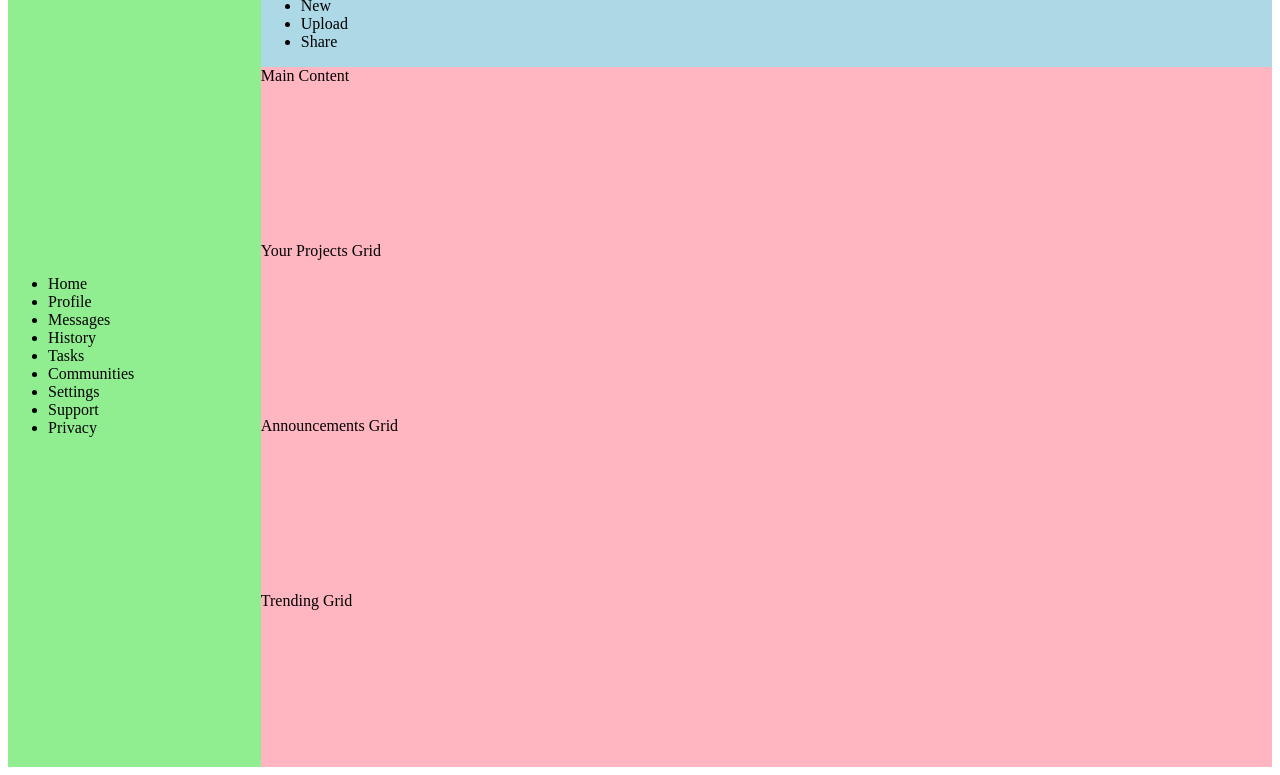
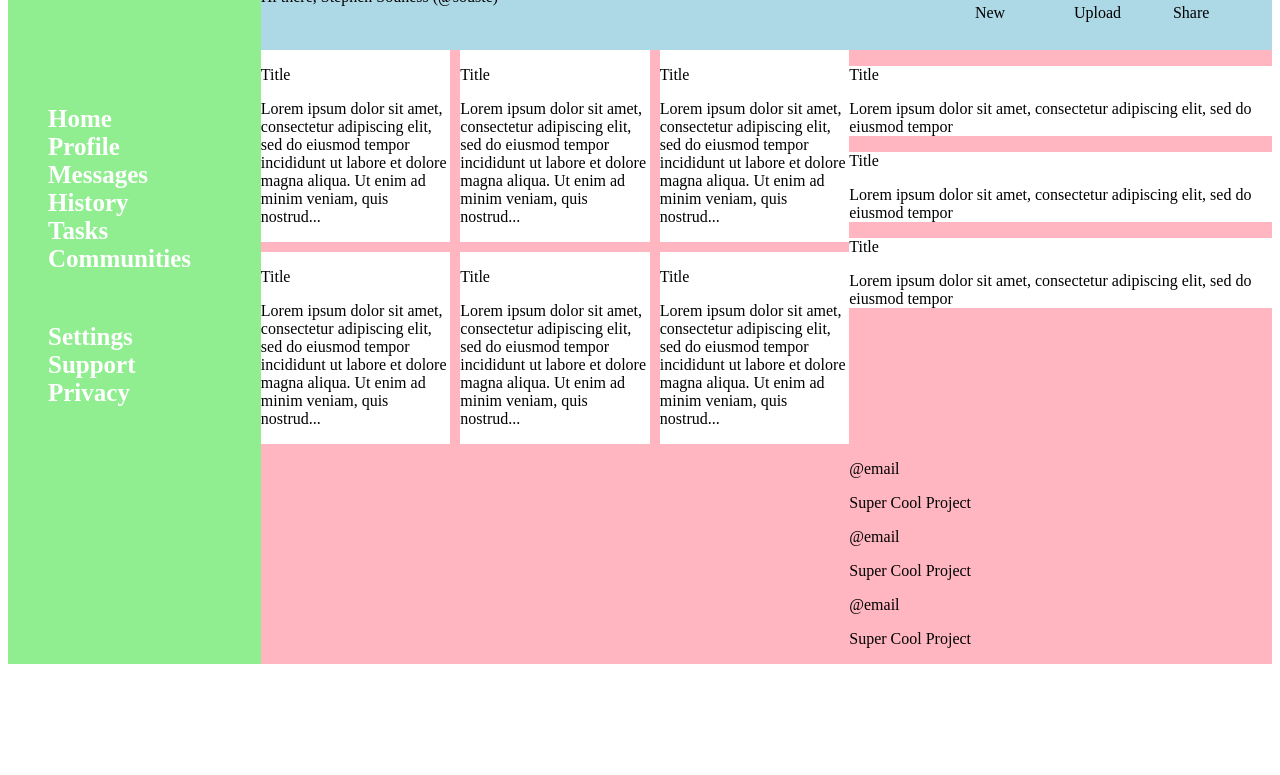
Before and after one commit to souste/admin_dashboard, a plain HTML site: page index.html in a window 1280 px wide. Shown: the part 81-856 px from the top of the page. After the commit the page ends 800 px from the top, so only its background shows below. Drawn offline with Linux system fonts and the light colour scheme.

Commit message:
basic grid layout of three main components applied - heading, dashboard, main-content

```diff
--- a/index.html
+++ b/index.html
@@ -9,8 +9,10 @@
   <body>
     <div class="container">
       <div class="header">
-        <div>Header</div>
-        <div class="header-search">Search Bar and content on top right</div>
+        <div class="header-search">
+          <input type="text" name="" id="" />
+          <div>Bell Logo Name</div>
+        </div>
         <div class="header-menu">
           <div class="header-greeting">Hi there, Stephen Souness (@souste)</div>
           <ul>
@@ -29,16 +31,103 @@
           <li>History</li>
           <li>Tasks</li>
           <li>Communities</li>
+          <p>Invisible</p>
           <li>Settings</li>
           <li>Support</li>
           <li>Privacy</li>
         </ul>
+        <ul></ul>
       </div>
       <div class="main-content">
-        <div>Main Content</div>
-        <div class="your-projects">Your Projects Grid</div>
-        <div class="announcements">Announcements Grid</div>
-        <div class="trending">Trending Grid</div>
+        <div class="your-projects">
+          <!-- <div>Your Projects</div> -->
+
+          <div class="card">
+            <p class="title">Title</p>
+            <p>
+              Lorem ipsum dolor sit amet, consectetur adipiscing elit, sed do
+              eiusmod tempor incididunt ut labore et dolore magna aliqua. Ut
+              enim ad minim veniam, quis nostrud...
+            </p>
+          </div>
+          <div class="card">
+            <p class="title">Title</p>
+            <p>
+              Lorem ipsum dolor sit amet, consectetur adipiscing elit, sed do
+              eiusmod tempor incididunt ut labore et dolore magna aliqua. Ut
+              enim ad minim veniam, quis nostrud...
+            </p>
+          </div>
+          <div class="card">
+            <p class="title">Title</p>
+            <p>
+              Lorem ipsum dolor sit amet, consectetur adipiscing elit, sed do
+              eiusmod tempor incididunt ut labore et dolore magna aliqua. Ut
+              enim ad minim veniam, quis nostrud...
+            </p>
+          </div>
+          <div class="card">
+            <p class="title">Title</p>
+            <p>
+              Lorem ipsum dolor sit amet, consectetur adipiscing elit, sed do
+              eiusmod tempor incididunt ut labore et dolore magna aliqua. Ut
+              enim ad minim veniam, quis nostrud...
+            </p>
+          </div>
+          <div class="card">
+            <p class="title">Title</p>
+            <p>
+              Lorem ipsum dolor sit amet, consectetur adipiscing elit, sed do
+              eiusmod tempor incididunt ut labore et dolore magna aliqua. Ut
+              enim ad minim veniam, quis nostrud...
+            </p>
+          </div>
+          <div class="card">
+            <p class="title">Title</p>
+            <p>
+              Lorem ipsum dolor sit amet, consectetur adipiscing elit, sed do
+              eiusmod tempor incididunt ut labore et dolore magna aliqua. Ut
+              enim ad minim veniam, quis nostrud...
+            </p>
+          </div>
+        </div>
+        <div class="announcements">
+          <div class="card">
+            <p class="title">Title</p>
+            <p>
+              Lorem ipsum dolor sit amet, consectetur adipiscing elit, sed do
+              eiusmod tempor
+            </p>
+          </div>
+          <div class="card">
+            <p class="title">Title</p>
+            <p>
+              Lorem ipsum dolor sit amet, consectetur adipiscing elit, sed do
+              eiusmod tempor
+            </p>
+          </div>
+          <div class="card">
+            <p class="title">Title</p>
+            <p>
+              Lorem ipsum dolor sit amet, consectetur adipiscing elit, sed do
+              eiusmod tempor
+            </p>
+          </div>
+        </div>
+        <div class="trending">
+          <div>
+            <p>@email</p>
+            <p>Super Cool Project</p>
+          </div>
+          <div>
+            <p>@email</p>
+            <p>Super Cool Project</p>
+          </div>
+          <div>
+            <p>@email</p>
+            <p>Super Cool Project</p>
+          </div>
+        </div>
       </div>
     </div>
   </body>
--- a/styles.css
+++ b/styles.css
@@ -4,12 +4,33 @@
   grid-template-rows: 1fr 5fr;
 }
 
+/* HEADER */
+
 .header {
   background-color: lightblue;
   display: grid;
   grid-column: 2;
   grid-row: 1 / 2;
+  grid-template-rows: 1fr 1fr;
 }
+
+.header-search {
+  display: grid;
+  grid-template-columns: 2fr 1fr;
+}
+
+.header-menu {
+  display: grid;
+  grid-template-columns: 2fr 1fr;
+}
+
+.header-menu ul {
+  display: grid;
+  grid-template-columns: repeat(3, 1fr);
+  list-style-type: none;
+}
+
+/* DASHBOARD */
 
 .dashboard {
   background-color: lightgreen;
@@ -18,9 +39,54 @@
   grid-row: 1 / 3;
 }
 
+.dashboard-header {
+  color: white;
+  font-weight: bold;
+  font-size: 50px;
+  /* should I change size to relative? */
+}
+
+.dashboard ul,
+.menu li {
+  list-style-type: none;
+}
+
+.dashboard p {
+  color: lightgreen;
+}
+
+.dashboard li {
+  color: white;
+  font-weight: bold;
+  font-size: 25px;
+  /* should I change size to relative? */
+}
+
+/* MAIN CONTENT */
+
 .main-content {
   background-color: lightpink;
   display: grid;
   grid-column: 2;
   grid-row: 2 / 3;
+  grid-template: 3fr 1fr;
 }
+
+.your-projects {
+  display: grid;
+  gap: 10px;
+  grid-template: 1fr 1fr / 1fr 1fr 1fr;
+  grid-column: 1;
+}
+
+.card {
+  background-color: white;
+}
+
+.announcements {
+  grid-column: 2;
+}
+
+.trending {
+  grid-column: 2;
+}
```
